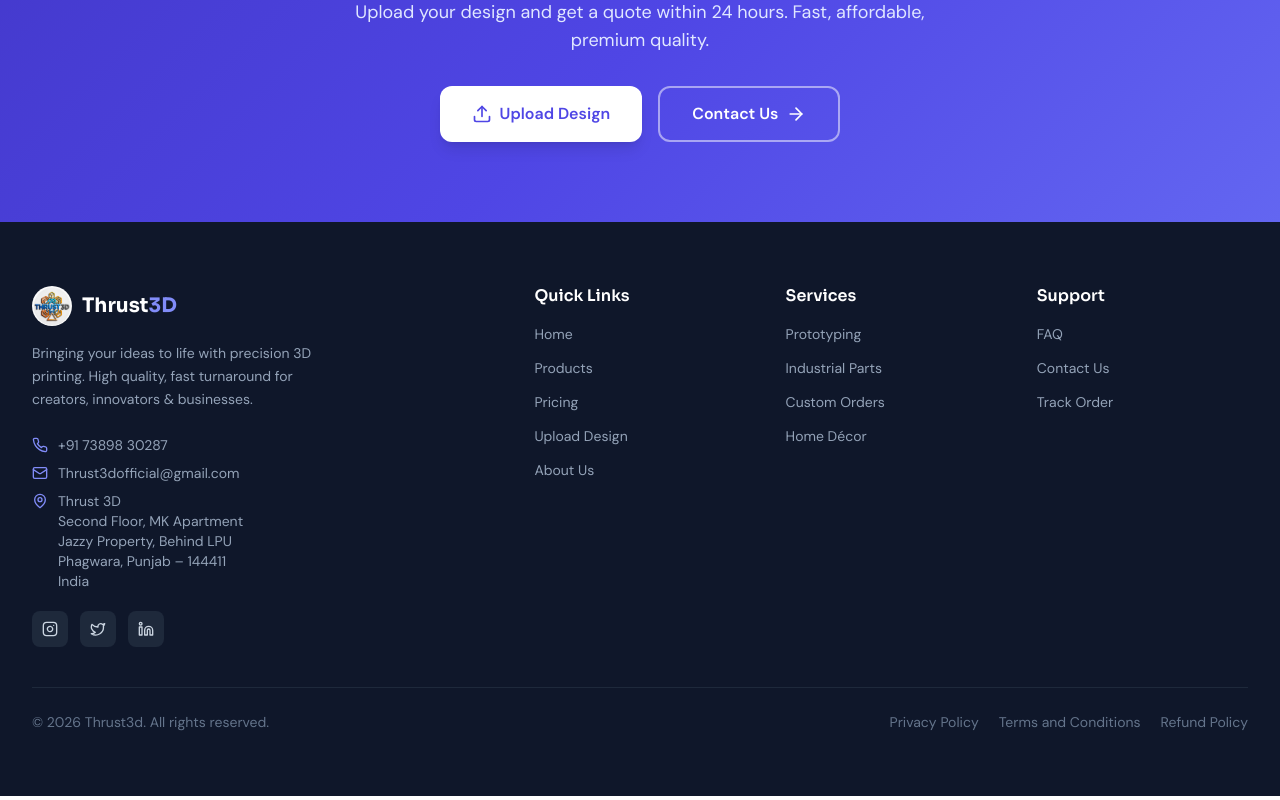
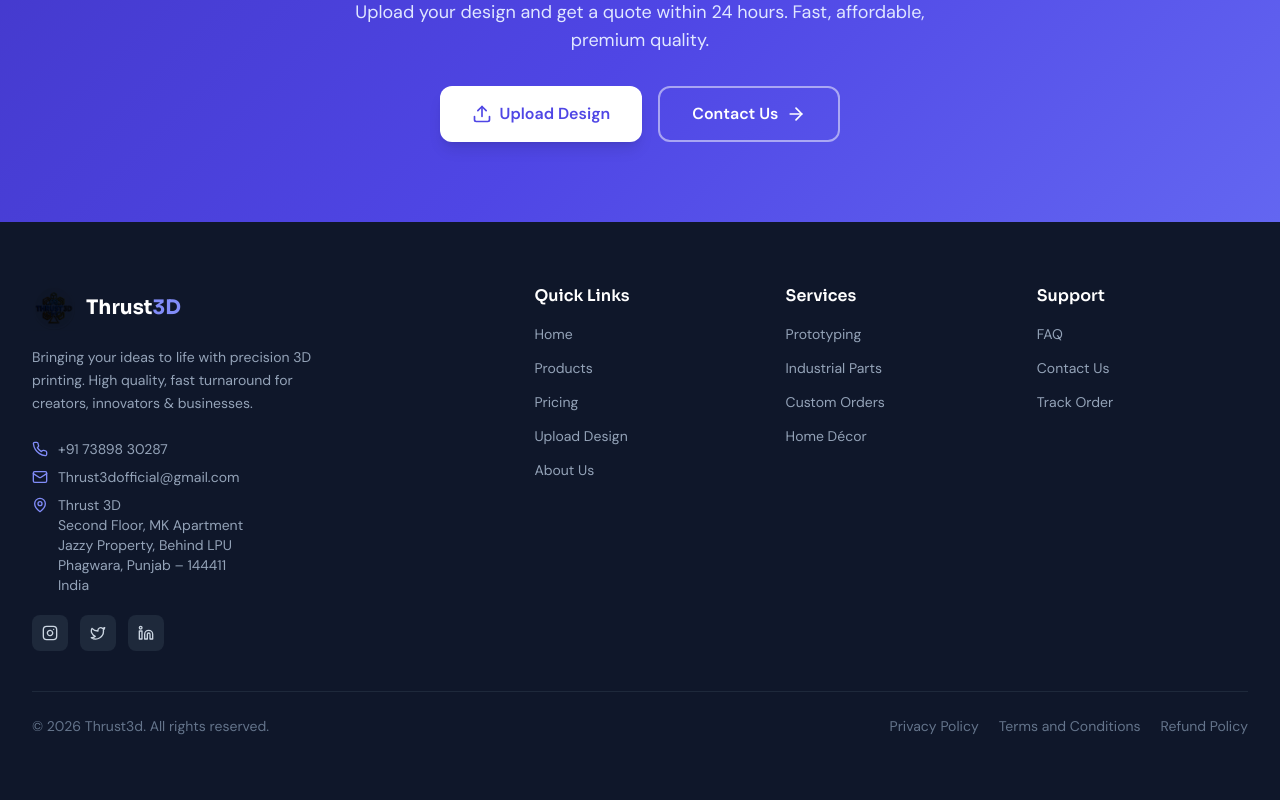
Before and after one commit to Anugill05/Thrust3D, a React (Vite) app in the folder client/: page / in a window 1280 px wide. Shown: the part 4475-5275 px from the top of the page. Built offline with nearby package versions, Linux system fonts and the light colour scheme; no server answers.

Commit message:
updated logo

```diff
--- a/client/src/components/Footer.jsx
+++ b/client/src/components/Footer.jsx
@@ -8,13 +8,18 @@ export default function Footer() {
         <div className="grid grid-cols-1 md:grid-cols-2 lg:grid-cols-5 gap-10">
           <div className="lg:col-span-2">
             <Link to="/" className="flex items-center gap-2.5 mb-4">
-              <div className="w-10 h-10 rounded-full overflow-hidden bg-white flex items-center justify-center">
-                <img
-                  src="/thrust3dlogo.jpeg"
-                  alt="Thrust 3D Logo"
-                  className="w-full h-full object-cover"
-                />
-              </div>
+              <div className="w-11 h-11 flex items-center justify-center">
+                    <img
+                      src="/thrust3dlogo.jpeg"
+                      alt="Thrust 3D Logo"
+                      className="
+                        w-full h-full
+                        object-contain
+                        mix-blend-multiply
+                        drop-shadow-sm
+                      "
+                    />
+                  </div>
               <span className="font-display font-bold text-xl text-white">Thrust<span className="text-primary-400">3D</span></span>
             </Link>
             <p className="text-slate-400 text-sm leading-relaxed mb-6 max-w-xs">Bringing your ideas to life with precision 3D printing. High quality, fast turnaround for creators, innovators & businesses.</p>
```
